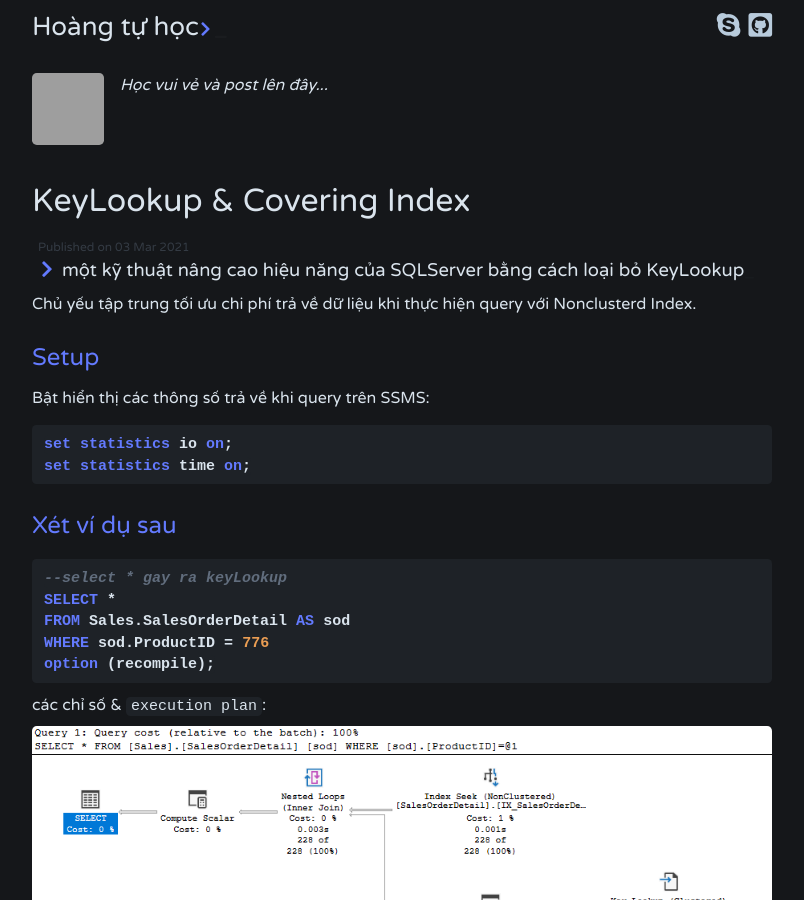
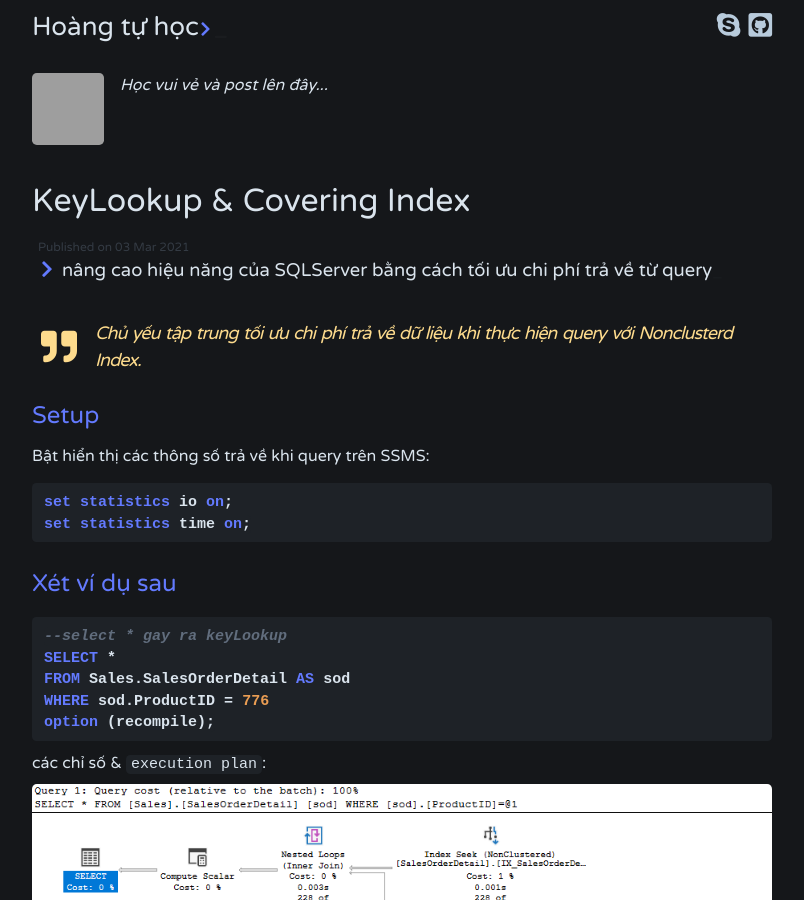
Before and after one commit to chenhuang511/chenhuang511.github.io, a Jekyll site: the page built from _posts/2021-03-03-sqlperf-2-covering-index.md, in a window 1280 px wide and 900 px high. Shown: the whole window, without its empty margins (238-1042 px from the left). Built offline with Jekyll 4.4.1, drawn with Linux system fonts in a browser that asks for light colours; comment, search, counter and statistics services are not loaded; grey boxes are pictures that could not be loaded.

```diff
--- a/_config.yml
+++ b/_config.yml
@@ -8,6 +8,7 @@ show_excerpts: false # set to true to show excerpts on the homepage
 paginate: 5
 paginate_path: "/blog/page:num/"
 
+tags:
 tag_permalink_style: pretty
 tag_page_layout: tag_page
 tag_page_dir: tag
--- a/_includes/tagcloud.html
+++ b/_includes/tagcloud.html
@@ -1,8 +1,8 @@
 
-{% if site.plugins contains "jekyll/tagging" %}
+<!-- {% if site.plugins contains "jekyll/tagging" %} -->
 {% assign size = site | tag_cloud | size %}
   {% if size != 0 %}
   <h2>các tag</h2>
   <div class="tag-cloud">{{ site | tag_cloud }}</div>
   {% endif %}
-{% endif %}
+<!-- {% endif %} -->
--- a/_layouts/post.html
+++ b/_layouts/post.html
@@ -9,7 +9,8 @@ layout: default
   <!-- {% if site.plugins contains "jekyll/tagging" %} -->
   <div class="post-tags">
       {% for tag in page.tags %}
-      <a class="tag" href="/tag/{{ tag }}/">{{ tag }}</a>
+      {% capture tag_name %}{{ tag }}{% endcapture %}
+      <a class="tag" href="/tag/{{ tag_name }}/">{{ tag_name }}</a>
       {% endfor %}
   </div>
   <!-- {% endif %} -->
--- a/_posts/2021-03-03-sqlperf-2-covering-index.md
+++ b/_posts/2021-03-03-sqlperf-2-covering-index.md
@@ -1,10 +1,11 @@
 ---
 layout: post
 title:  "KeyLookup & Covering Index"
-description: "một kỹ thuật nâng cao hiệu năng của SQLServer bằng cách loại bỏ KeyLookup"
+description: "nâng cao hiệu năng của SQLServer bằng cách tối ưu chi phí trả về từ query"
 tags: sql performance index
 ---
-Chủ yếu tập trung tối ưu chi phí trả về dữ liệu khi thực hiện query với Nonclusterd Index.
+
+> Chủ yếu tập trung tối ưu chi phí trả về dữ liệu khi thực hiện query với Nonclusterd Index.
 
 ## Setup
 
```
